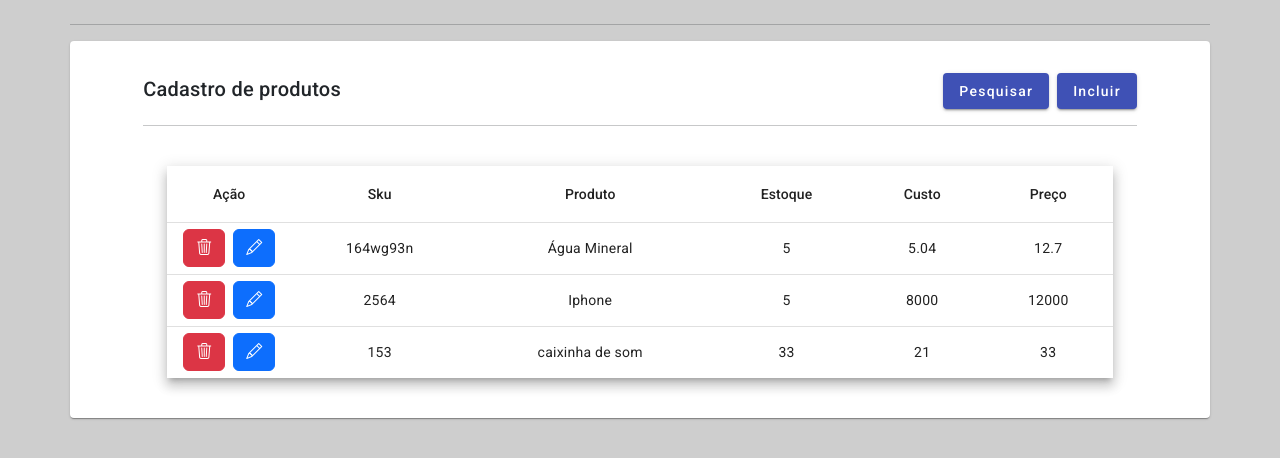
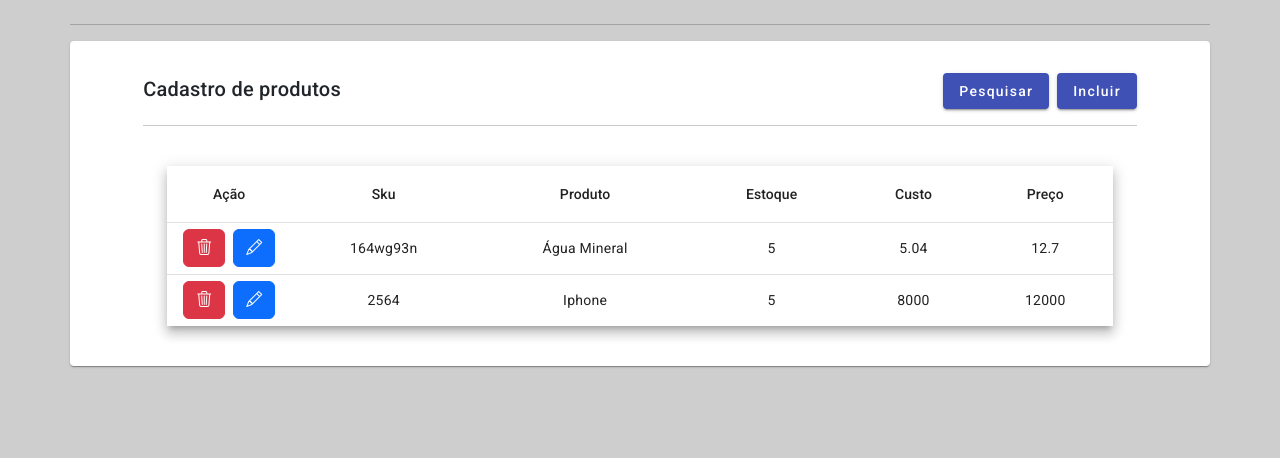
Before and after one commit to Navarriin/CadastroProdutos, an Angular app: page / in a window 1280 px wide. Shown: the top 458 px of the page. Built offline with nearby package versions, Linux system fonts and the light colour scheme; data requests are answered from the project's data file.

Commit message:
valor recebido com sucesso por emissao de evento

```diff
--- a/db.json
+++ b/db.json
@@ -15,14 +15,6 @@
       "stock": 5,
       "cost": 8000,
       "price": 12000
-    },
-    {
-      "id": "N66IKvt",
-      "sku": "153",
-      "product": "caixinha de som",
-      "stock": 33,
-      "cost": 21,
-      "price": 33
     }
   ]
 }
--- a/src/app/components/card/card.component.html
+++ b/src/app/components/card/card.component.html
@@ -17,7 +17,7 @@
         <div class="col-11 m-auto">
           <hr />
         </div>
-        <app-table *ngIf="!search" (toggleTab)="toggleSearch()" />
+        <app-table *ngIf="!search" (toggleTab)="toggleSearch()" (toggleTab)=" teste($event)" />
         <app-form *ngIf="search" (toggle)="toggleSearch()" />
       </mat-card-content>
     </mat-card>
--- a/src/app/components/card/card.component.ts
+++ b/src/app/components/card/card.component.ts
@@ -6,6 +6,7 @@ import { FormComponent } from '../form/form.component';
 // Angular Material components
 import { MatCardModule } from '@angular/material/card';
 import { MatButtonModule } from '@angular/material/button';
+import { Products } from '../../interface/Products.interface';
 
 @Component({
   selector: 'app-card',
@@ -20,10 +21,14 @@ import { MatButtonModule } from '@angular/material/button';
   templateUrl: './card.component.html',
   styleUrl: './card.component.scss',
 })
-export class CardComponent {
+export class CardComponent extends FormComponent {
   search: boolean = false;
 
   toggleSearch(): void {
     this.search = !this.search;
   }
+
+  teste(body: Products) {
+    this.editProduct(body);
+  }
 }
--- a/src/app/components/form/form.component.html
+++ b/src/app/components/form/form.component.html
@@ -8,11 +8,11 @@
             <div class="inputs d-flex gap-2 flex-wrap">
               <mat-form-field class="col-2" appearance="outline">
                 <mat-label>Sku</mat-label>
-                <input matInput type="text" formControlName="sku" required>
+                <input matInput type="text" formControlName="sku">
               </mat-form-field>
               <mat-form-field class="col-9" appearance="outline">
                 <mat-label>Nome do produto</mat-label>
-                <input matInput type="text" placeholder="Água" formControlName="product" required>
+                <input matInput type="text" placeholder="Água" formControlName="product">
               </mat-form-field>
             </div>
             <button mat-button matStepperNext>Próximo</button>
@@ -24,15 +24,15 @@
             <div class="inputs d-flex gap-2">
               <mat-form-field appearance="outline">
                 <mat-label>Estoque</mat-label>
-                <input matInput type="number" placeholder="32" formControlName="stock" required>
+                <input matInput type="number" placeholder="32" formControlName="stock">
               </mat-form-field>
               <mat-form-field appearance="outline">
                 <mat-label>Custo</mat-label>
-                <input matInput type="number" placeholder="8,95" formControlName="cost" required>
+                <input matInput type="number" placeholder="8,95" formControlName="cost">
               </mat-form-field>
               <mat-form-field appearance="outline">
                 <mat-label>Preço</mat-label>
-                <input matInput type="number" placeholder="12,50" formControlName="price" required>
+                <input matInput type="number" placeholder="12,50" formControlName="price">
               </mat-form-field>
             </div>
             <div class="d-flex justify-content-between">
--- a/src/app/components/form/form.component.ts
+++ b/src/app/components/form/form.component.ts
@@ -34,9 +34,9 @@ export class FormComponent extends TableComponent {
   isLinear: boolean = false;
 
   formGroup: FormGroup = new FormGroup({
-    id: new FormControl(null),
-    sku: new FormControl(null, Validators.required),
-    product: new FormControl(null, Validators.required),
+    id: new FormControl(''),
+    sku: new FormControl('', Validators.required),
+    product: new FormControl('', Validators.required),
     stock: new FormControl(null),
     cost: new FormControl(null, Validators.required),
     price: new FormControl(null, Validators.required),
@@ -58,10 +58,5 @@ export class FormComponent extends TableComponent {
     }
   }
 
-  editProduct(): void {
-    if (this.update) {
-      console.log('oi');
-      this.formGroup.patchValue(this.update);
-    }
-  }
+  editProduct(body: Products): void {}
 }
--- a/src/app/components/table/table.component.ts
+++ b/src/app/components/table/table.component.ts
@@ -19,7 +19,6 @@ import { FormComponent } from '../form/form.component';
 })
 export class TableComponent {
   @Output() toggleTab = new EventEmitter();
-  protected update!: Products;
   protected data!: Products[];
   displayedColumns: string[] = [
     'action',
@@ -45,8 +44,7 @@ export class TableComponent {
   }
 
   updateProduct(body: Products): void {
-    this.update = body;
-    this.toggleTab.emit();
+    this.toggleTab.emit(body);
   }
 
   deleteProduct(id: string): void {
```
